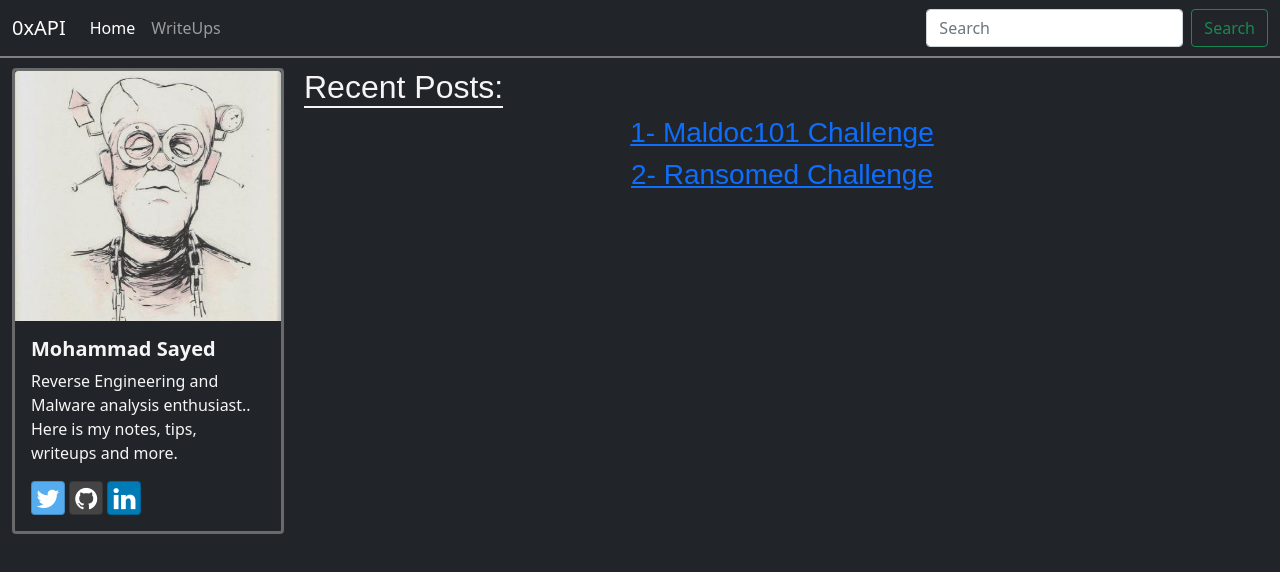
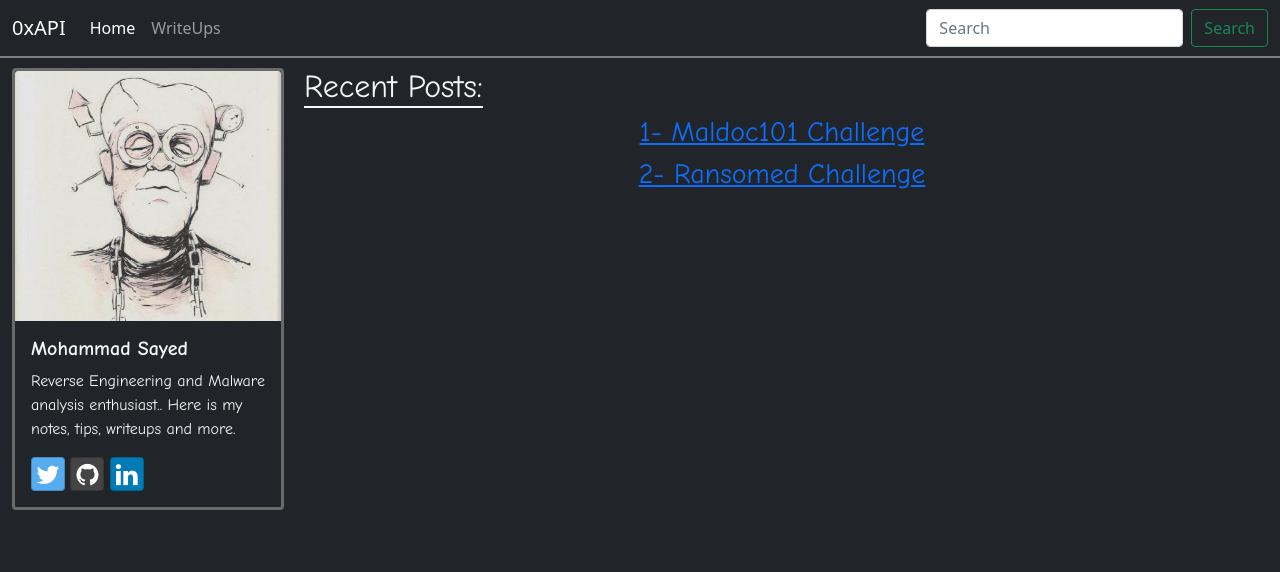
Before and after one commit to 0xApi/0xapi.github.io, a plain HTML site: page index.html in a window 1280 px wide. Drawn offline with nearby package versions, Linux system fonts and the light colour scheme.

Commit message:
Update style.css

```diff
--- a/style.css
+++ b/style.css
@@ -5,7 +5,7 @@ body {
 h3 {
 	text-align: center;
 	color: darkgray;
-	font-family: fantasy;
+	font-family: "Comic Sans MS", "Comic Sans", cursive;
 }
 .card {
 	margin-top: 10px;
@@ -16,7 +16,7 @@ h3 {
 	margin-top: 10px;
 	margin-left: 20px;
 	display: inline-block;
-	font-family: fantasy;
+	font-family: "Comic Sans MS", "Comic Sans", cursive;
 	color: whitesmoke;
 	border-bottom: 2px solid whitesmoke;
 }
@@ -27,4 +27,5 @@ nav {
 	color: whitesmoke;
 	background-color: #212529;
 	border: dimgrey solid;
+	font-family: "Comic Sans MS", "Comic Sans", cursive;
 }
```
